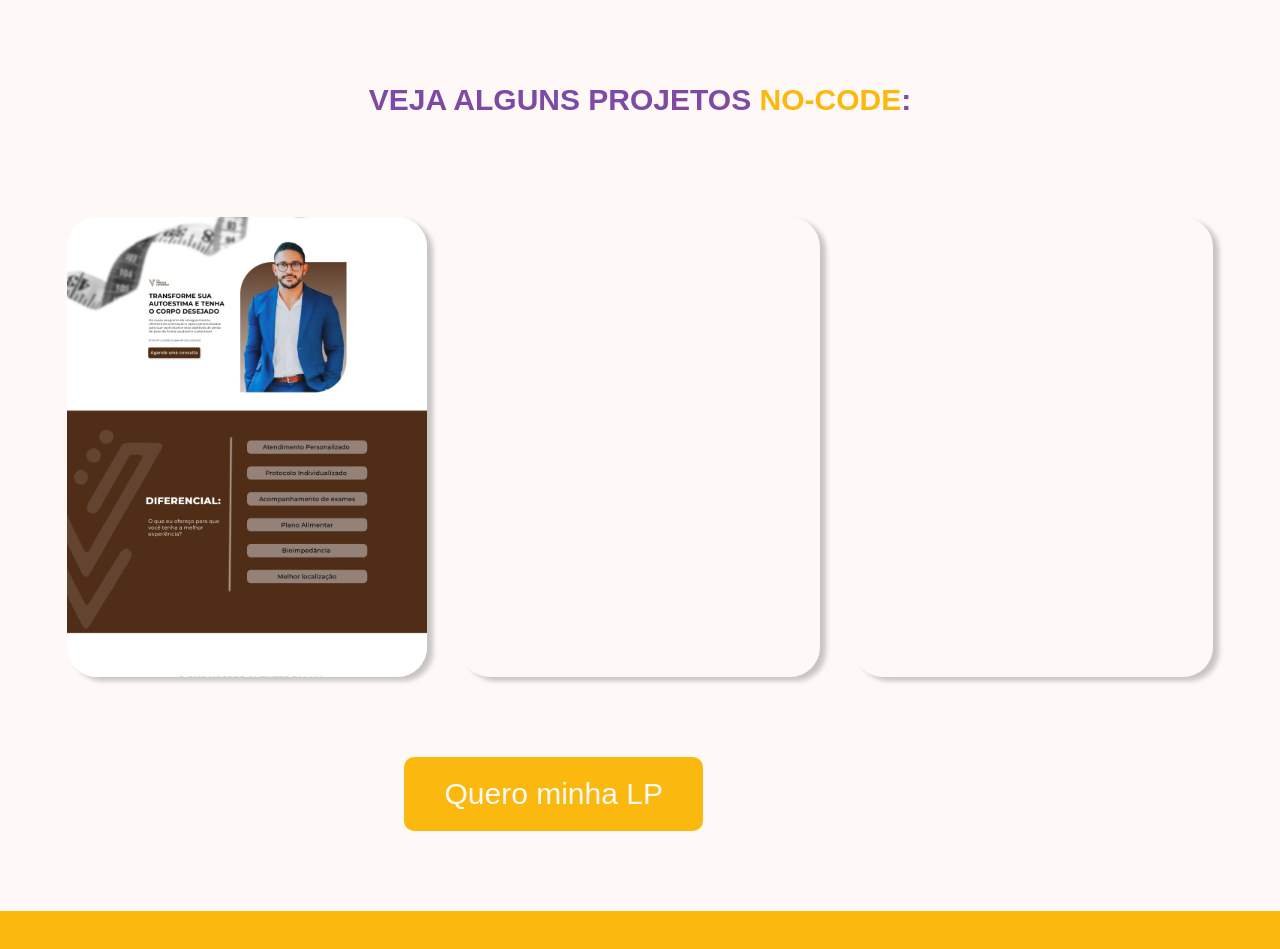
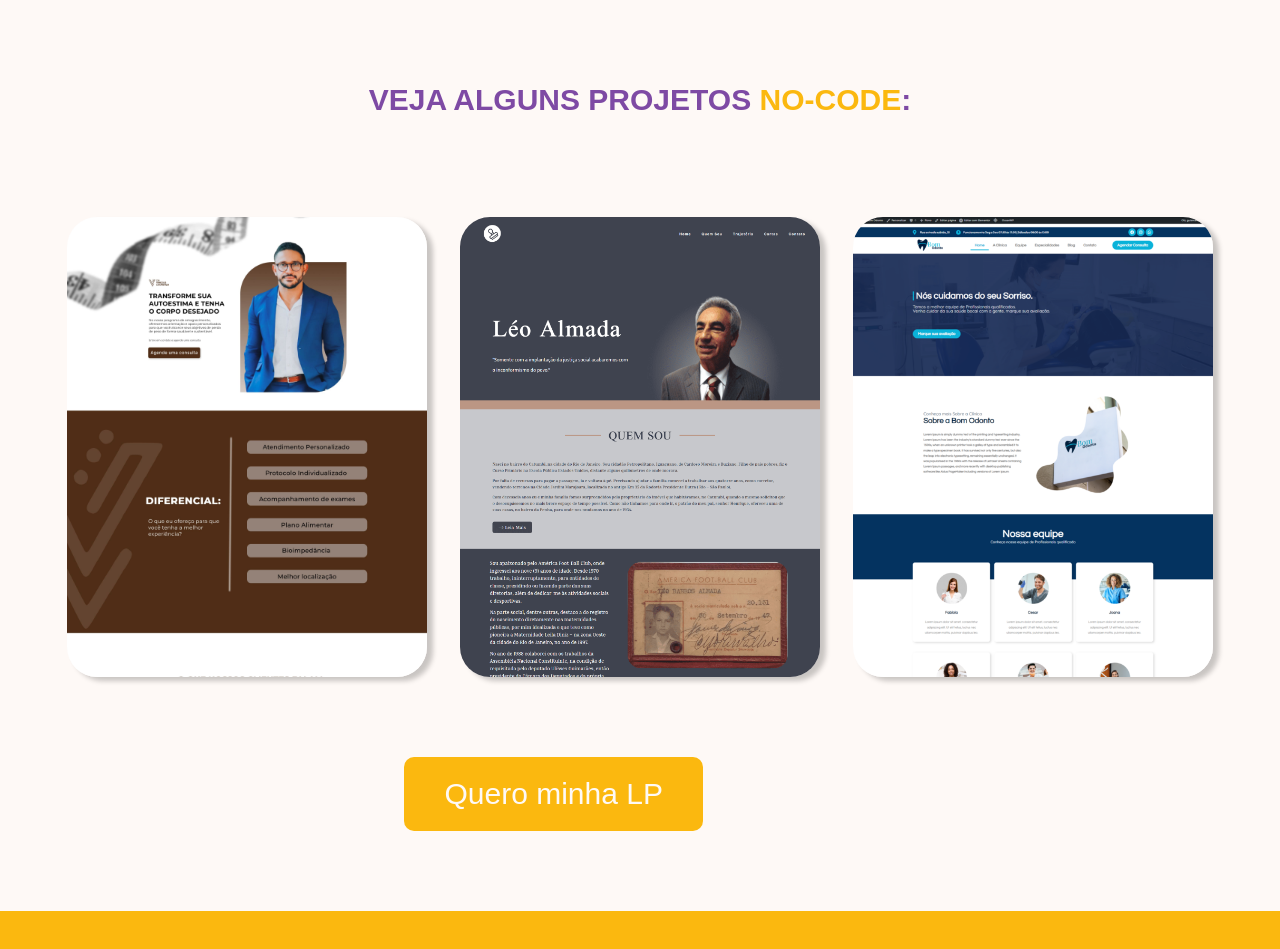
Before and after one commit to monikeag/Portf-lio, a plain HTML site: page index.html in a window 1280 px wide. Shown: the part 1735-2684 px from the top of the page. Drawn offline with nearby package versions, Linux system fonts and the light colour scheme; the site is published under a folder, as on GitHub Pages, so addresses that start at the root find nothing; a web font is replaced by a local one.

Commit message:
alteração

```diff
--- a/index.html
+++ b/index.html
@@ -122,12 +122,12 @@
 
                 </div>
 
-                <div class="img-port" style="background-image: url(/Imagens/LeoAlmada\ -\ LP\(reduzido\).png);">
+                <div class="img-port" style="background-image: url(./Imagens/LeoAlmada\ -\ LP\(reduzido\).png);">
                     <div class="projeto"> Leo Almada | Figma| WordPress | Elementor </div>
                 </div>
 
                 <div class="img-port"
-                    style="background-image: url(/Imagens/screencapture-bomodonto-guiamarke-br-2023-03-06-21_06_30.png);">
+                    style="background-image: url(./Imagens/screencapture-bomodonto-guiamarke-br-2023-03-06-21_06_30.png);">
                     <div class="projeto"> Site Experimental | WordPress | Elementor </div>
 
                 </div>
```
